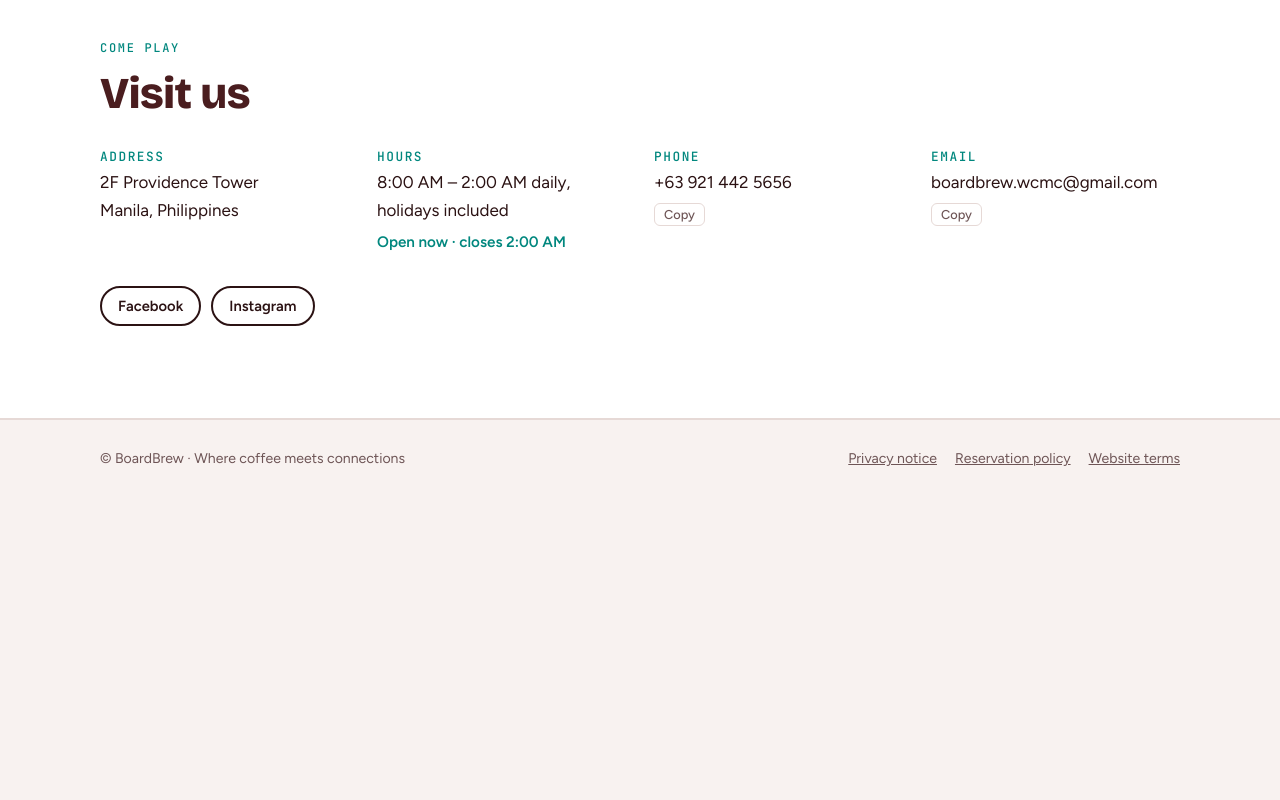
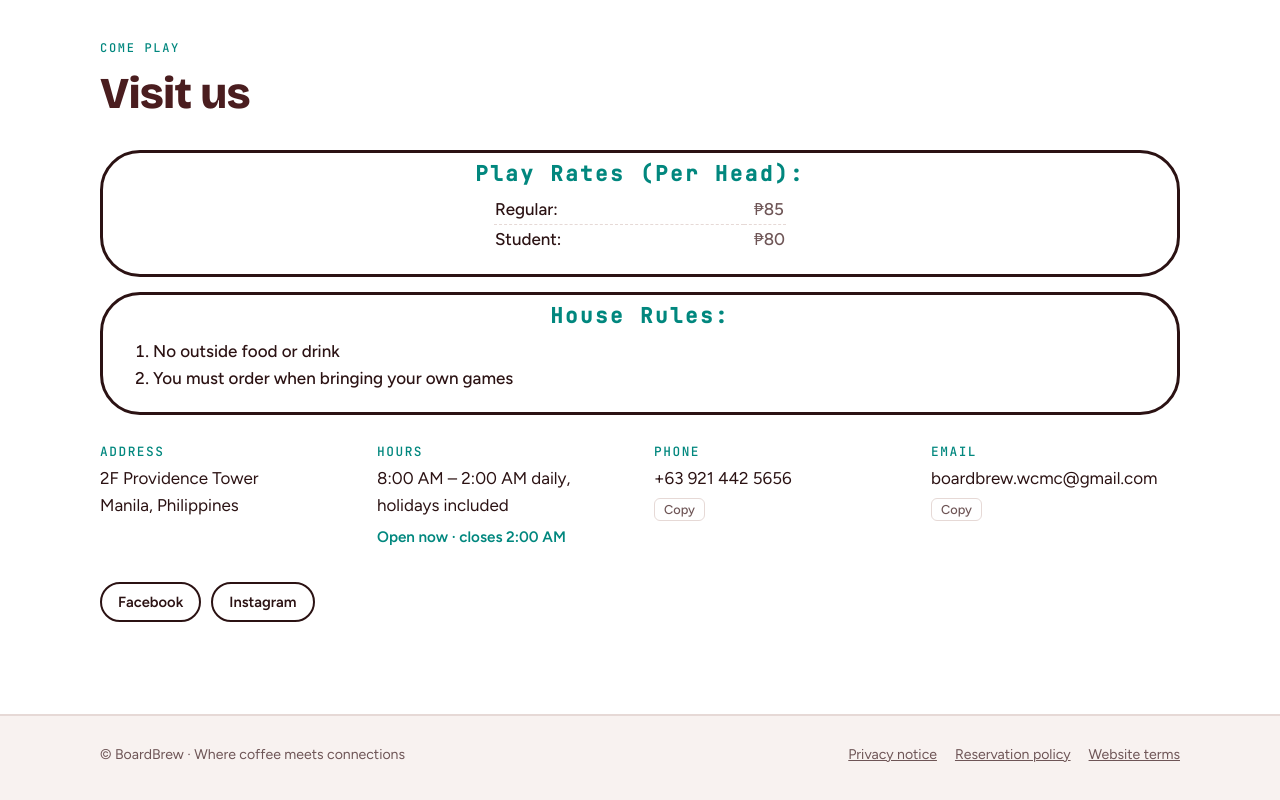
Before and after one commit to GoldenHerschel/BoardBrew-Demo-Phase0, a plain HTML site: page index.html in a window 1280 px wide. Shown: the part 6115-6915 px from the top of the page. Before the commit the page ends 6670 px from the top, so only its background shows below. Drawn offline with nearby package versions, Linux system fonts and the light colour scheme.

Commit message:
Play Rates/House Rules Design V1

```diff
--- a/index.html
+++ b/index.html
@@ -150,6 +150,22 @@
 <section class="band" id="visit" data-label="H · Visit &amp; contact">
   <div class="wrap">
     <div class="head"><span class="eyebrow">Come play</span><h2>Visit us</h2></div>
+    <div class="rates-and-rules">
+      <div class="play-rates">
+        <h3>Play Rates (Per Head):</h3>
+        <table class="p-rates">
+          <tr class="non-last"><td class="rate-type">Regular:</td><td class="rate-price">₱85</td></tr>
+          <tr><td class="rate-type">Student:</td><td class="rate-price">₱80</td></tr>
+        </table>
+      </div>
+      <div class="house-rules">
+        <h3>House Rules:</h3>
+        <ol id="h-rules">
+          <li>No outside food or drink</li>
+          <li>You must order when bringing your own games</li>
+        </ol>
+      </div>
+    </div>
     <div class="visit-grid">
       <div><h3>Address</h3><p id="v-address">2F Providence Tower<br>Manila, Philippines</p></div>
       <div><h3>Hours</h3><p id="v-hours">8:00 AM – 2:00 AM daily, holidays included</p><p class="status" id="v-status" aria-live="polite"></p></div>
--- a/public/styles.css
+++ b/public/styles.css
@@ -151,12 +151,20 @@ input,select,textarea{font:inherit;font-size:1rem;padding:11px 13px;border-radiu
 .copy{font:500 .8rem var(--font-body);border:1px solid var(--line);background:transparent;color:var(--muted);border-radius:6px;padding:3px 9px;cursor:pointer;justify-self:start}
 footer{border-top:1px solid var(--line);padding-block:28px;font-size:.88rem;color:var(--muted)}
 footer .wrap{display:flex;flex-wrap:wrap;justify-content:space-between;gap:12px}
+
+.rates-and-rules{position:relative;display:flex;flex-flow: column;gap:15px;margin-bottom:30px}
 /* Play Rates */
-.play-rates h3{font-size:1.3rem;font-family:var(--font-mono);letter-spacing:.12em;color:var(--teal)}
-.play-rates li{font-size:.8rem;font-family:var(--font-mono);letter-spacing:.12em;color:var(--muted);font-weight:500}
+.play-rates{border:solid;border-radius:40px;padding:10px;}
+.play-rates h3{font-size:1.3rem;font-family:var(--font-mono);letter-spacing:.12em;color:var(--teal);text-align:center}
+.play-rates table{margin-top:10px;margin-bottom:10px;font-weight:500;margin-left:auto;margin-right:auto;border-collapse:collapse}
+.play-rates .rate-type{width:250px}
+.play-rates .rate-price{color:var(--muted);padding-left:10px}
+.play-rates .non-last{border-bottom:1px dashed var(--line)}
 /* House Rules */
-.house-rules h3{font-size:1.3rem;font-family:var(--font-mono);letter-spacing:.12em;color:var(--teal)}
-.house-rules li{font-size:.8rem;font-family:var(--font-mono);letter-spacing:.12em;color:var(--muted);font-weight:500}
+.house-rules{border:solid;border-radius:40px;padding:10px;}
+.house-rules h3{font-size:1.3rem;font-family:var(--font-mono);letter-spacing:.12em;color:var(--teal);text-align:center}
+.house-rules ol{margin-top:10px;margin-bottom:10px}
+.house-rules li{font-weight:500}
 
 /* Feedback labels */
 .fb-toggle{position:fixed;right:16px;bottom:calc(16px + env(safe-area-inset-bottom,0px));z-index:50;font:600 .88rem var(--font-body);padding:11px 16px;border-radius:999px;border:0;background:var(--tag);color:#fff;cursor:pointer;box-shadow:0 8px 24px -8px rgba(0,0,0,.4)}
```
Also changed, not shown: views/contact.html (+0 -4 lines).
